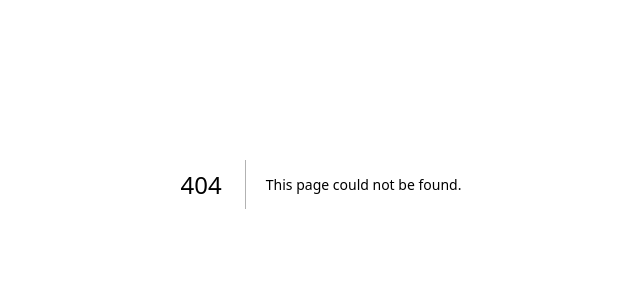
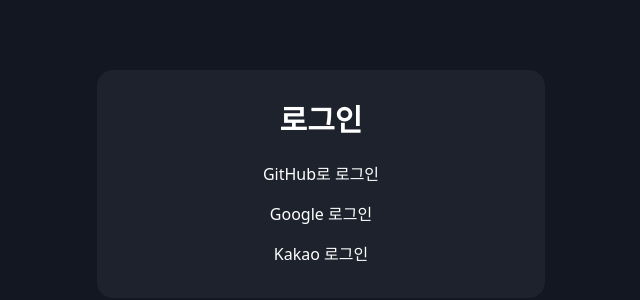
Before and after one commit to kdt-final-2025/investing-mate-frontend, a Next.js app: page /login in a window 1280 px wide. Before the commit this address had no page. Shown: the part 216-516 px from the top of the page, without its empty margins (319-959 px from the left). Built offline with nearby package versions, Linux system fonts and the light colour scheme.

Commit message:
feat: 로그인 페이지 구현 - 디자인은 아직 미구현

```diff
--- /dev/null
+++ b/src/app/login/page.tsx
@@ -0,0 +1,20 @@
+'use client';
+
+import {GitHubLoginButton} from "@/components/loginButton/gitHubLogin";
+import {GoogleLoginButton} from "@/components/loginButton/googleLogin";
+import {KakaoLoginButton} from "@/components/loginButton/kakaoLogin";
+
+export default function LoginPage() {
+    return (
+        <main className="min-h-screen flex items-center justify-center bg-[#131722] text-white px-4">
+            <div className="w-full max-w-md bg-[#1E222D] rounded-2xl p-8 space-y-6">
+                <h1 className="text-3xl font-bold text-center">로그인</h1>
+                <div className="flex flex-col space-y-4">
+                    <GitHubLoginButton/>
+                    <GoogleLoginButton/>
+                    <KakaoLoginButton/>
+                </div>
+            </div>
+        </main>
+    );
+}
```
